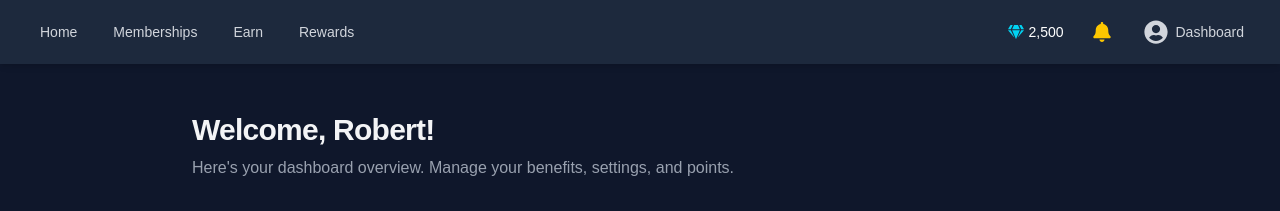
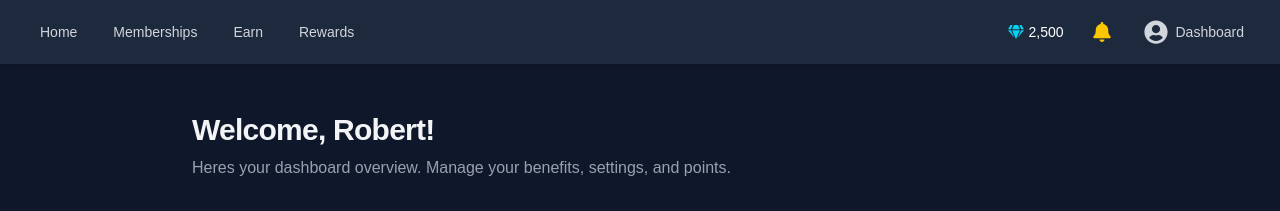
Before and after one commit to ActualLearner/GuzoLabs, a Next.js app: page /dashboard in a window 1280 px wide. Shown: the top 211 px of the page. Built offline with nearby package versions, Linux system fonts and the light colour scheme.

Commit message:
fix: fix apostrophe

```diff
--- a/app/dashboard/page.js
+++ b/app/dashboard/page.js
@@ -82,7 +82,7 @@ export default function DashboardPage() {
           </h1>
           {/* --- FIX 2: Corrected apostrophe --- */}
           <p className="text-md text-gray-400">
-            Here's your dashboard overview. Manage your benefits, settings, and points.
+            Heres your dashboard overview. Manage your benefits, settings, and points.
           </p>
           {/* --- END FIX 2 --- */}
         </div>
--- a/components/Tier.js
+++ b/components/Tier.js
@@ -81,7 +81,7 @@ function Tier({ tierData }) { // Make sure filename matches if it's TierProgress
             {isMaxTier && (
                 // --- THIS IS THE CORRECTED LINE ---
                 <p className="text-xs text-cyan-300 font-medium mt-2 text-right">
-                    You've reached the highest tier! ✨
+                    You have reached the highest tier! ✨
                 </p>
                 // --- END CORRECTION ---
             )}
```
